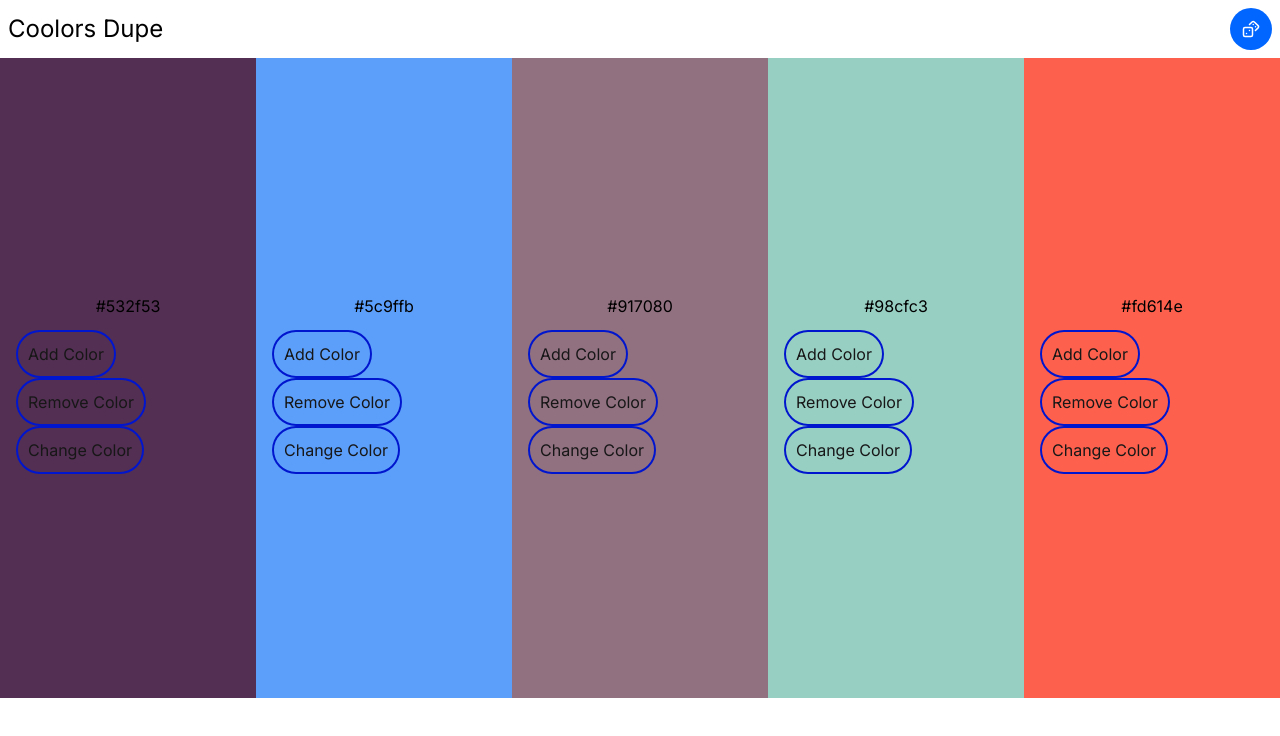
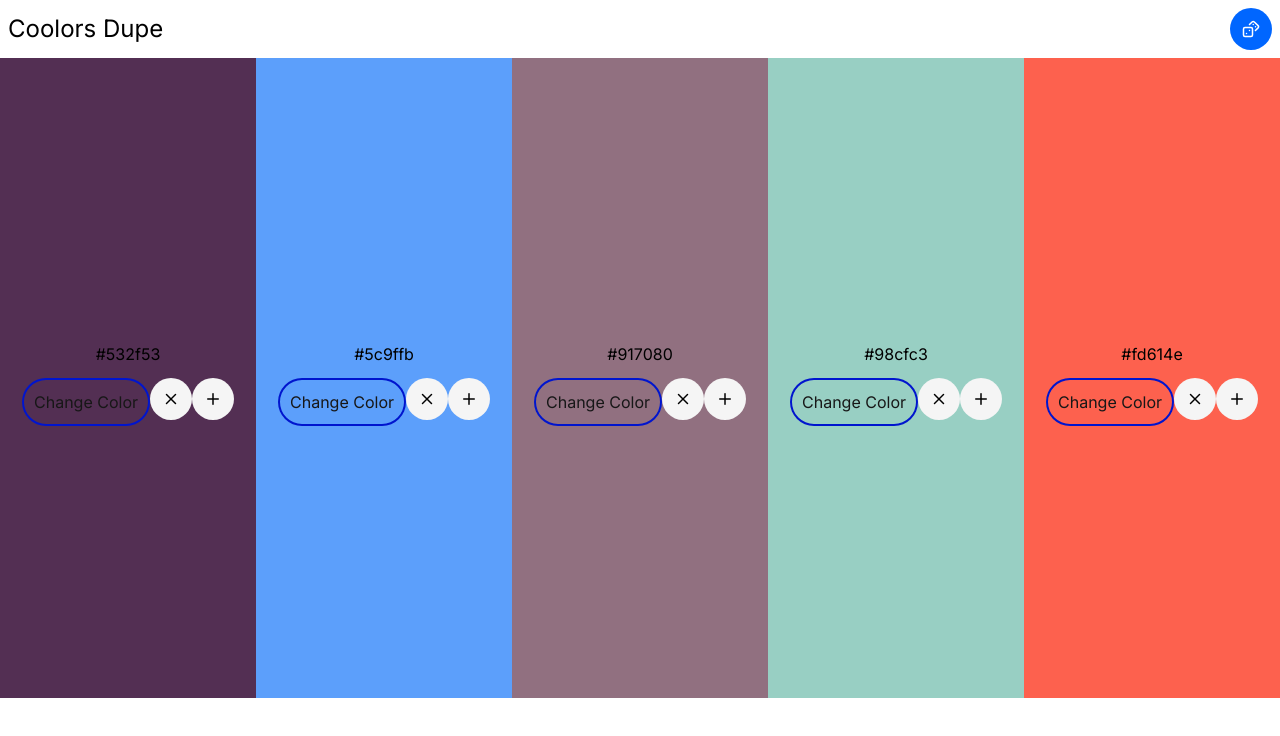
Before and after one commit to idamakela/test-creation, a Next.js app: page / in a window 1280 px wide. Shown: the top 736 px of the page. Built offline with nearby package versions, Linux system fonts and the light colour scheme.

Commit message:
add and remove button in application, functionality left

```diff
--- a/components/AddColor.tsx
+++ b/components/AddColor.tsx
@@ -4,7 +4,7 @@ import { Plus } from 'lucide-react'
 
 const AddColor = ({ addRandomColor }: AddColorProps) => {
   return (
-    <Button variant={'secondary'} onClick={addRandomColor}>
+    <Button title='add color' variant={'secondary'} onClick={addRandomColor}>
       <Plus size={18} />
     </Button>
   )
--- a/components/ColorItem.tsx
+++ b/components/ColorItem.tsx
@@ -1,6 +1,8 @@
 import { useState } from 'react'
 import { ColorItemProps, color } from '@/types'
 import Button from './Button'
+import RemoveColor from './RemoveColor'
+import AddColor from './AddColor'
 
 const ColorItem = ({
   color,
@@ -52,15 +54,19 @@ const ColorItem = ({
           </Button>
         )}
         <div>
-          <Button variant='outline' onClick={() => addRandomColor()}>
+          {/* <Button variant='outline' onClick={() => addRandomColor()}>
             Add Color
           </Button>
           <Button variant='outline' onClick={() => removeColor(color)}>
             Remove Color
-          </Button>
+          </Button> */}
           <Button variant='outline' onClick={() => setIsEditing(!isEditing)}>
             Change Color
           </Button>
+          {/**Behöver stylas så den hamnar på ett element och raderas just det specifika elementet */}
+          <RemoveColor color={color} removeColor={removeColor} />
+          {/**Behöver stylas så den hamnar emellan två element och kan lägga till en färg på det området */}
+          <AddColor  addRandomColor={addRandomColor}/>
         </div>
       </div>
     </li>
--- a/components/ColorList.tsx
+++ b/components/ColorList.tsx
@@ -5,6 +5,7 @@ import { generateRandomHex } from '@/lib/generateRandomHex'
 
 const ColorList = ({ colors, setColors }: ColorListProps) => {
   const addRandomColor = () => {
+    // behöver göras om pga home test
     const newColor: color = {
       hex: generateRandomHex(),
       name: '',
@@ -14,6 +15,7 @@ const ColorList = ({ colors, setColors }: ColorListProps) => {
   }
 
   const removeColor = (colorToRemove: color) => {
+    // Behöver göras om för att klara home test
     const removeColors = colors.filter((color) => color !== colorToRemove)
     setColors(removeColors)
   }
--- a/components/RemoveColor.tsx
+++ b/components/RemoveColor.tsx
@@ -4,7 +4,7 @@ import { X } from 'lucide-react'
 
 const RemoveColor = ({ color, removeColor }: RemoveColorProps) => {
   return (
-    <Button variant={'secondary'} onClick={() => removeColor(color)}>
+    <Button title='remove color' variant={'secondary'} onClick={() => removeColor(color)}>
       <X size={18} />
     </Button>
   )
```
